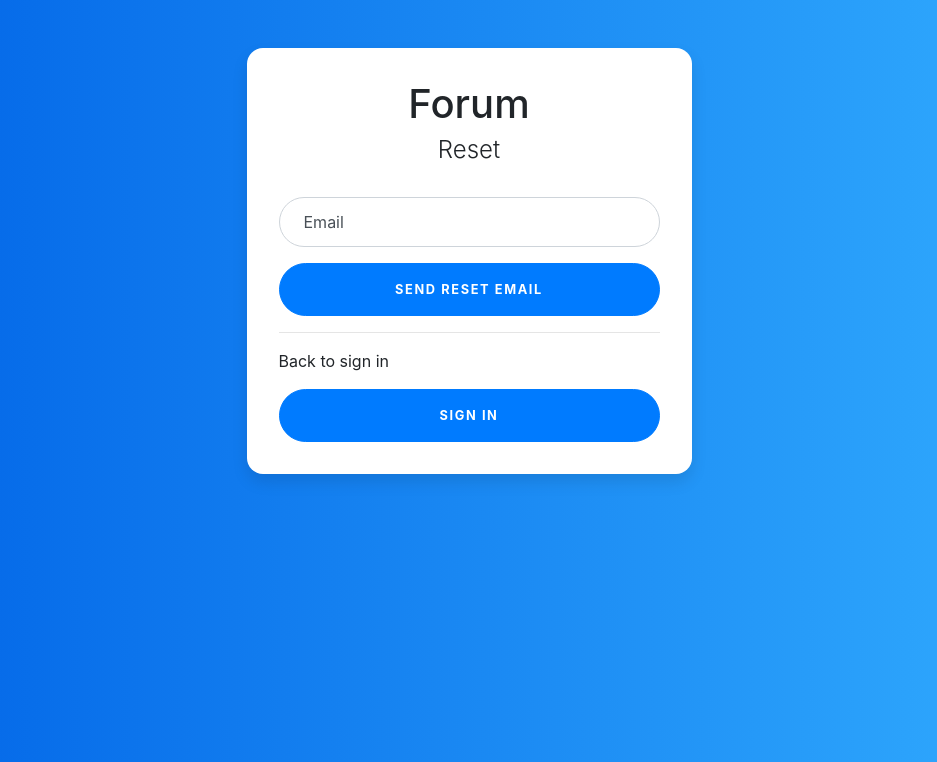
After one commit to kel-lit/DjangoPractice, a Django app: template core/templates/accounts/reset.html in a window 1280 px wide. The commit adds this page. Shown: the top 762 px of the page, without its empty margins (171-1108 px from the left). Run offline with Django 3.2, Linux system fonts and the light colour scheme; the template is opened without the code that fills it, so the values that code supplies are empty; some libraries are stand-ins or nearby versions.

```diff
--- /dev/null
+++ b/core/templates/accounts/reset.html
@@ -0,0 +1,53 @@
+{% extends "signin_base.html" %}
+{% load static %}
+
+{% block title %}
+Forum Reset Password
+{% endblock %}
+
+{% block css %}
+{% endblock %}
+
+{% block javascript %}
+{% endblock %}
+
+{% block content %}
+<div class="container">
+	<div class="row">
+		<div class="col-sm-9 col-md-7 col-lg-5 mx-auto">
+			<div class="card card-signin my-5">
+				<div class="card-body">
+                    <div class="signin-heading-div">
+                        <h1 class="signin-heading">Forum</h1>
+                    </div>
+					<h5 class="card-title text-center">Reset</h5>
+					<form class="form-signin" action="{% url 'reset' %}" method="POST">
+						<div class="form-label-group">
+							<input type="email" id="inputEmail" class="form-control" name="email"
+								placeholder="Email" required>
+							<div class="valid-check-container" id="email-check" hidden>
+								<div class="valid-check">
+									<i class="far fa-check-circle"></i>
+								</div>
+							</div>
+                            <label for="inputEmail">Email</label>
+                            <div class="account-tooltip email-invalid-tooltip" hidden>
+                                <div class="account-tooltip-text email-invalid-tooltip-text">
+                                    Please enter a valid email
+                                </div>
+                            </div>
+						</div>
+						<button class="btn btn-lg btn-primary btn-block text-uppercase signin-submit"
+                            type="submit">Send reset email</button>
+                        <hr/>
+                    </form>
+                    <p>Back to sign in</p>
+                    <div class="form-signin">
+                        <a href="/"><button class="form-signin btn btn-lg btn-primary btn-block text-uppercase">Sign in</button></a>
+                    </div>
+				</div>
+			</div>
+		</div>
+	</div>
+</div>
+{% endblock %}
--- a/core/templates/accounts/signin.html
+++ b/core/templates/accounts/signin.html
@@ -47,7 +47,7 @@ Forum Sign In
 					</form>
 					<p>Don't have an account?</p>
 					<div class="form-signin">
-							<a href="/signup/"><button class="form-signin btn btn-lg btn-primary btn-block text-uppercase">Sign up </button></a>
+						<a href="/account/signup/"><button class="form-signin btn btn-lg btn-primary btn-block text-uppercase">Sign up </button></a>
 					</div>
 				</div>
 			</div>
--- a/core/templates/accounts/signup.html
+++ b/core/templates/accounts/signup.html
@@ -49,8 +49,7 @@ Forum Sign Up
                                 <div class="account-tooltip-text user-taken-tooltip-text">
                                     This username is taken
                                 </div>
-						</div>
-
+						    </div>
 						</div>
 
 						<div class="form-label-group">
```
Lines whose indentation alone changed are shown as unchanged.
